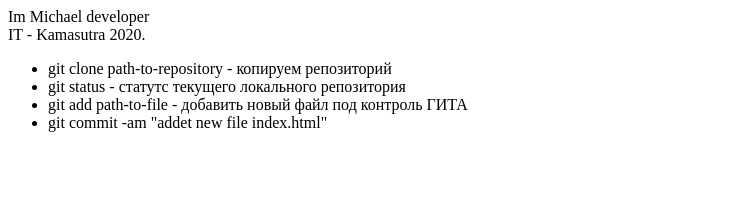
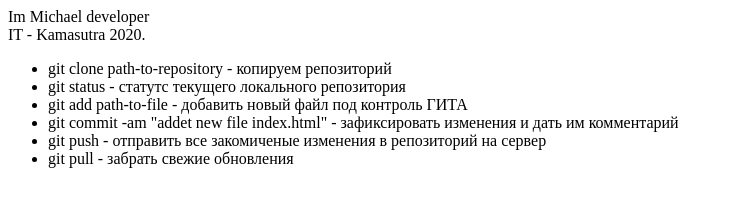
Before and after one commit to Michael-Plat/git-lesson, a plain HTML site: page index.html in a window 1280 px wide. Shown: the whole page, without its empty margins (0-734 px from the left). Drawn offline with Linux system fonts and the light colour scheme.

Commit message:
addet push pull instruction to html

```diff
--- a/index.html
+++ b/index.html
@@ -5,6 +5,8 @@
         <li> git clone path-to-repository - копируем репозиторий</li>
         <li> git status - статутс текущего локального репозитория </li>
         <li> git add path-to-file - добавить новый файл под контроль ГИТА</li>
-        <li> git commit -am "addet new file index.html"</li>
+        <li> git commit -am "addet new file index.html" - зафиксировать изменения и дать им комментарий </li>
+        <li> git push - отправить все закомиченые изменения в репозиторий на сервер </li>
+        <li> git pull - забрать свежие обновления </li>
     </ul>
 </div>
```
